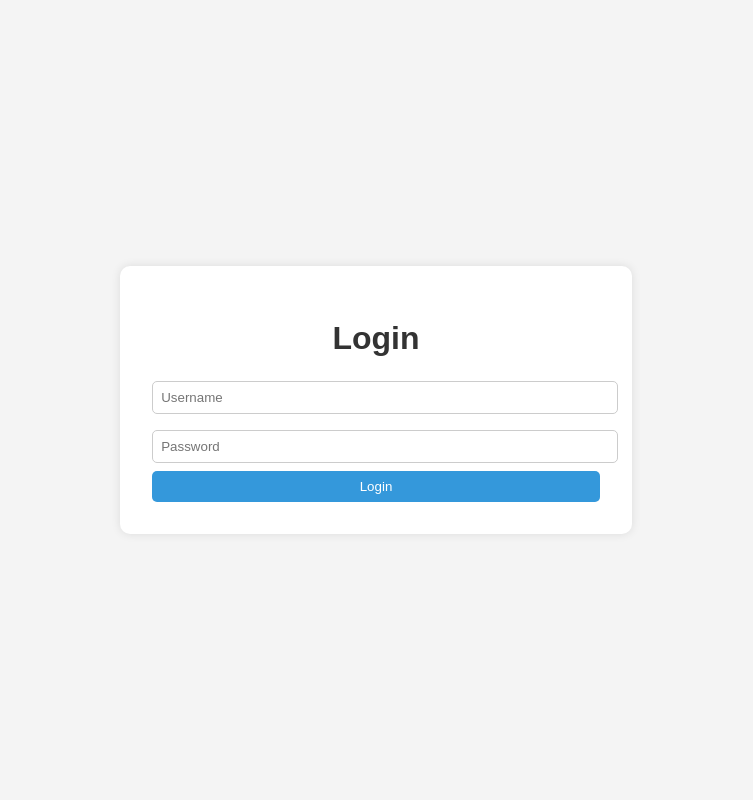
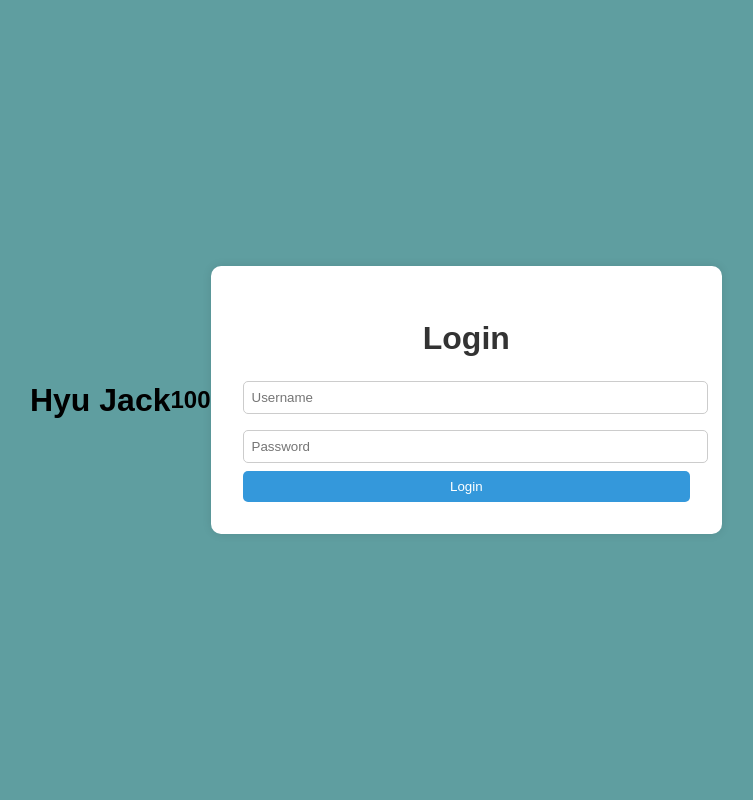
Before and after one commit to darkarmo/Django, a Django app: page /login/ in a window 1280 px wide. Shown: the whole page, without its empty margins (264-1017 px from the left). Run offline with Django 5.2, Linux system fonts and the light colour scheme.

Commit message:
html accessing dictionary files from url.py

```diff
--- a/project/urls.py
+++ b/project/urls.py
@@ -21,7 +21,7 @@ def index_view(request):
     return render(request,"index.html")
     #return HttpResponse("<h1>This is index page</h1>")
 def login(request):
-    return render(request,"login.html")
+    return render(request,"login.html",{"name":"Hyu Jack","age":"100"})
 def reg(request):
     return HttpResponse("This is register page")
 
--- a/templates/login.html
+++ b/templates/login.html
@@ -7,7 +7,7 @@
     <style>
         body {
             font-family: Arial, sans-serif;
-            background-color: #f4f4f4;
+            background-color:cadetblue;
             display: flex;
             justify-content: center;
             align-items: center;
@@ -53,6 +53,8 @@
     </style>
 </head>
 <body>
+    <h1 align-item:"top">{{name}}</h1>
+    <h2>{{age}}</h2>
     <div class="login-container">
         <h1>Login</h1>
         <input type="text" id="username" placeholder="Username">
```
